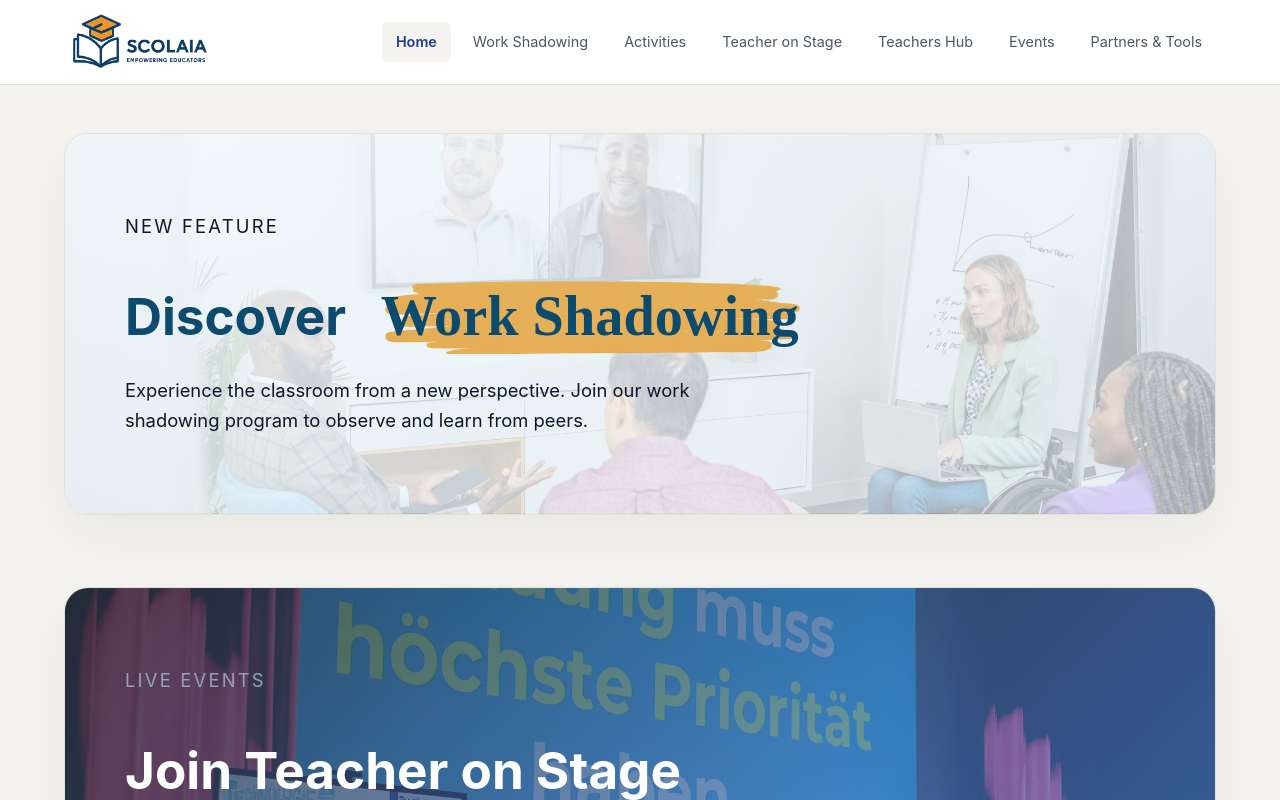
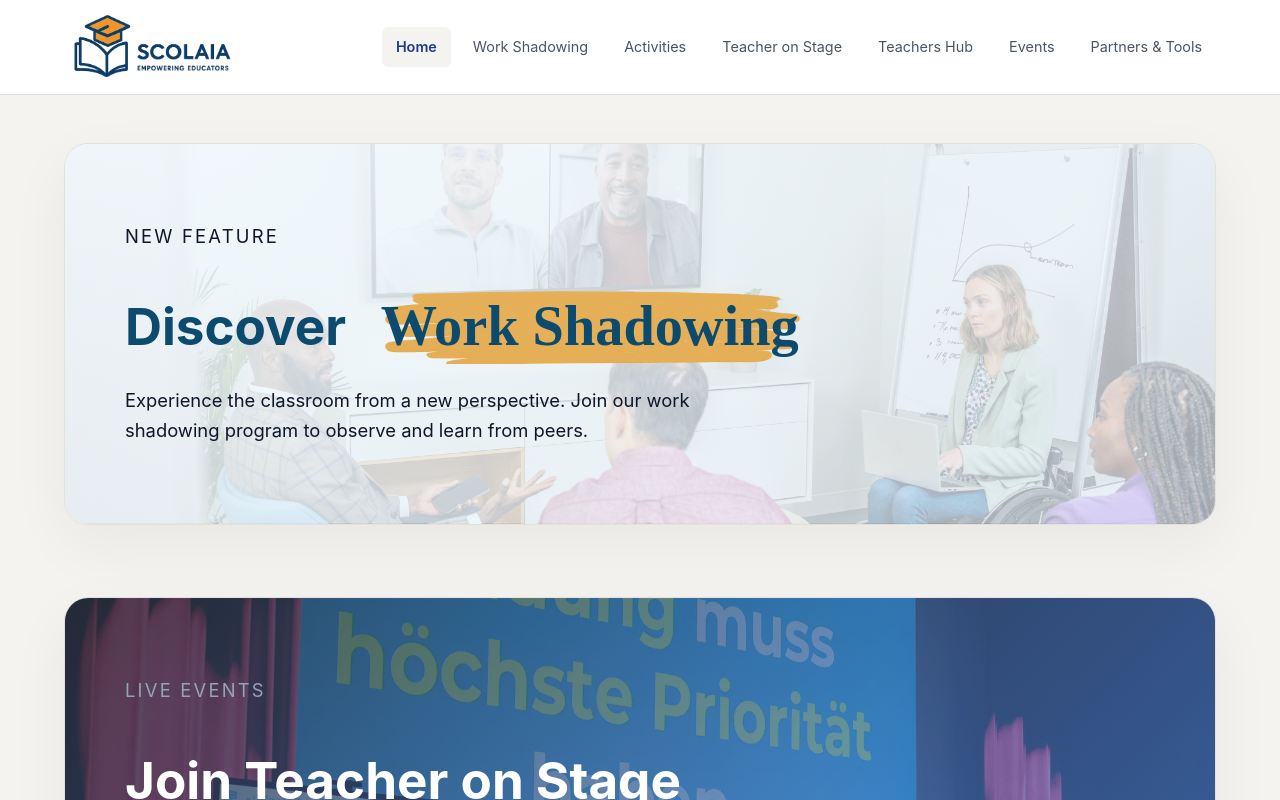
Before and after one commit to ozkoc/scolaia, a React (Vite) app: page / in a window 1280 px wide. Shown: the top 800 px of the page. Built offline with nearby package versions, Linux system fonts and the light colour scheme.

Commit message:
Increase desktop logo size to 70px

```diff
--- a/src/App.css
+++ b/src/App.css
@@ -25,7 +25,7 @@
 }
 
 .site-logo-img {
-  height: 60px;
+  height: 70px;
   width: auto;
   display: block;
 }
```
Also changed, not shown: Bildschirmfoto_2025-11-22_um_19.10.14.png (added).
